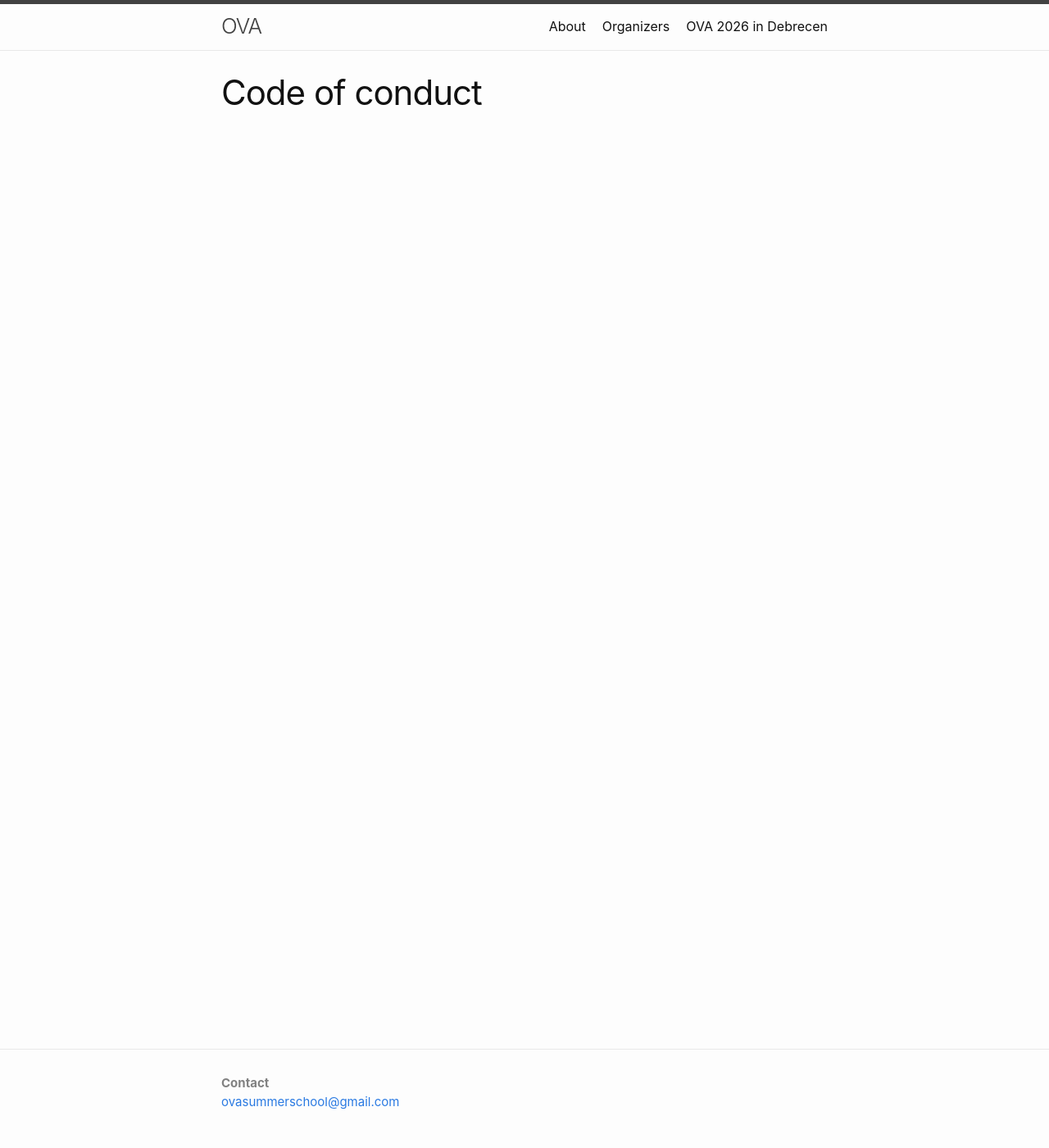
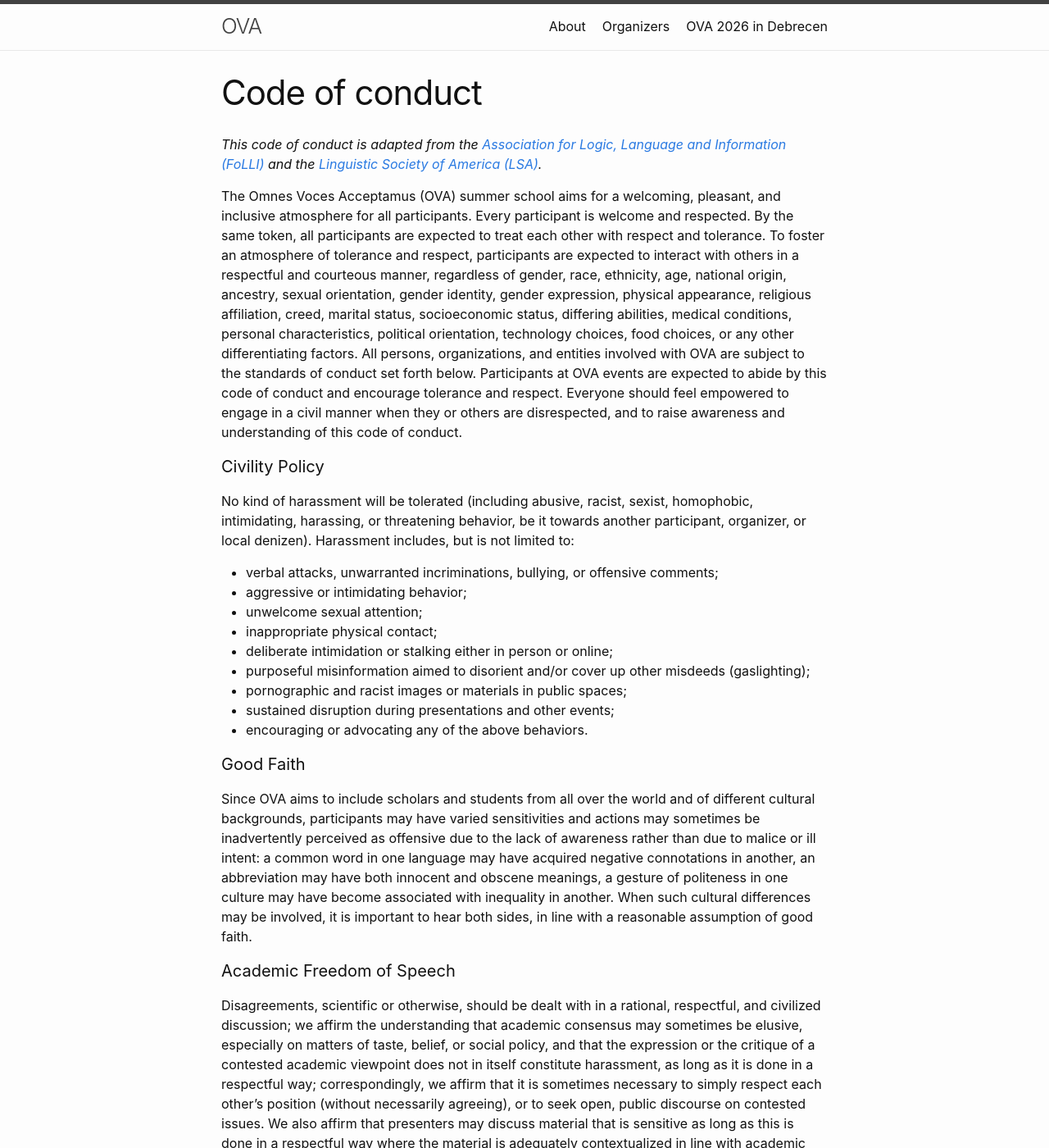
Before and after one commit to ovaschool/ovaschool.github.io, a Jekyll site: the page built from staticpages/code-of-conduct.markdown, in a window 1280 px wide and 1400 px high. Shown: the whole window at 82% size. Built offline with Jekyll 4.4.1, drawn with Linux system fonts in a browser that asks for light colours; some of the changed text lies outside the part shown.

Commit message:
Update code-of-conduct.markdown

```diff
--- a/staticpages/code-of-conduct.markdown
+++ b/staticpages/code-of-conduct.markdown
@@ -4,3 +4,50 @@ title: Code of conduct
 permalink: code-of-conduct
 exclude: true
 ---
+
+*This code of conduct is adapted from the [Association for Logic, Language and Information (FoLLI)](https://2026.esslli.eu/about-esslli/code-of-conduct.html) and the [Linguistic Society of America (LSA)](https://www.lsadc.org/lsa_code_of_conduct_for_events).*
+
+The Omnes Voces Acceptamus (OVA) summer school aims for a welcoming, pleasant, and inclusive atmosphere for all participants. Every participant is welcome and respected. By the same token, all participants are expected to treat each other with respect and tolerance.
+To foster an atmosphere of tolerance and respect, participants are expected to interact with others in a respectful and courteous manner, regardless of gender, race, ethnicity, age, national origin, ancestry, sexual orientation, gender identity, gender expression, physical appearance, religious affiliation, creed, marital status, socioeconomic status, differing abilities, medical conditions, personal characteristics, political orientation, technology choices, food choices, or any other differentiating factors.
+All persons, organizations, and entities involved with OVA are subject to the standards of conduct set forth below. Participants at OVA events are expected to abide by this code of conduct and encourage tolerance and respect. Everyone should feel empowered to engage in a civil manner when they or others are disrespected, and to raise awareness and understanding of this code of conduct.
+
+#### Civility Policy
+
+No kind of harassment will be tolerated (including abusive, racist, sexist, homophobic, intimidating, harassing, or threatening behavior, be it towards another participant, organizer, or local denizen). Harassment includes, but is not limited to:
+
+- verbal attacks, unwarranted incriminations, bullying, or offensive comments;
+- aggressive or intimidating behavior;
+- unwelcome sexual attention;
+- inappropriate physical contact;
+- deliberate intimidation or stalking either in person or online;
+- purposeful misinformation aimed to disorient and/or cover up other misdeeds (gaslighting);
+- pornographic and racist images or materials in public spaces;
+- sustained disruption during presentations and other events;
+- encouraging or advocating any of the above behaviors.
+
+#### Good Faith
+
+Since OVA aims to include scholars and students from all over the world and of different cultural backgrounds, participants may have varied sensitivities and actions may sometimes be inadvertently perceived as offensive due to the lack of awareness rather than due to malice or ill intent: a common word in one language may have acquired negative connotations in another, an abbreviation may have both innocent and obscene meanings, a gesture of politeness in one culture may have become associated with inequality in another. When such cultural differences may be involved, it is important to hear both sides, in line with a reasonable assumption of good faith.
+
+#### Academic Freedom of Speech
+
+Disagreements, scientific or otherwise, should be dealt with in a rational, respectful, and civilized discussion; we affirm the understanding that academic consensus may sometimes be elusive, especially on matters of taste, belief, or social policy, and that the expression or the critique of a contested academic viewpoint does not in itself constitute harassment, as long as it is done in a respectful way; correspondingly, we affirm that it is sometimes necessary to simply respect each other’s position (without necessarily agreeing), or to seek open, public discourse on contested issues. We also affirm that presenters may discuss material that is sensitive as long as this is done in a respectful way where the material is adequately contextualized in line with academic inquiry.
+By contrast, aggressive discussion styles (including ad hominem comments) that are aimed to  intimidate, marginalize, belittle, or disparage others (or their research area) are unacceptable.
+
+#### Raising concerns
+
+We are committed to maintaining a respectful, inclusive, and safe environment for all participants. If you experience or witness behavior that undermines this, we encourage you to bring it to the attention of the organizers. Doing so allows concerns to be addressed in a timely and appropriate manner. If you would prefer not to raise a concern yourself, you may ask a trusted person to do so on your behalf.
+Concerns can be shared in person to an organizer or in an email to the organizers (ovasummerschool@gmail.com).
+All concerns will be handled with care and with as much confidentiality as possible. In some cases, organizers may be required by law or university policy to share relevant information with appropriate authorities.
+
+#### Process and response
+
+The summer school organizers are committed to taking appropriate actions to prevent and/or stop any behavior designed to, or with the clear impact of, disrupting the school or making the environment hostile for any participants.
+When a concern is raised, the organizers will review the information available and speak with those involved, as well as others who have relevant knowledge of the situation. Individuals whose conduct is in question will have the opportunity to respond.
+Following this review, the organizers will determine whether the behavior constitutes a breach of the Code of Conduct and decide on an appropriate course of action. Possible outcomes include:
+
+- no response (if the behavior is found to not constitute a violation);
+- a warning to the participant that their behavior constitutes a minor violation, but that continued behavior would constitute a major violation; and
+- expulsion from the summer school and a report of the incident to the following year’s organizers, which may lead to expulsion from future schools (if the behavior is found to constitute a major violation)
+
+Participants are expected to comply with the Code of Conduct and with reasonable requests made by the organizers.
```
